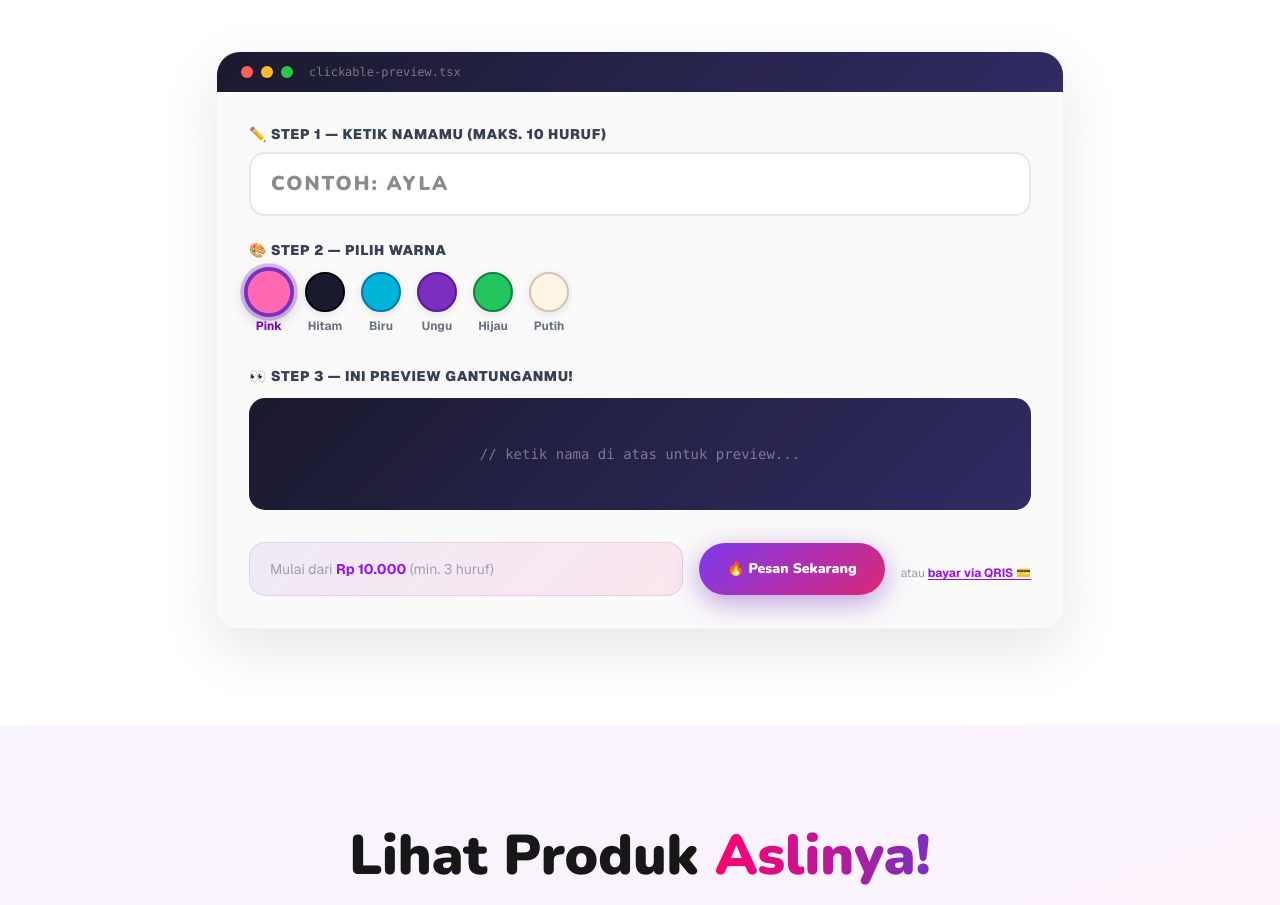
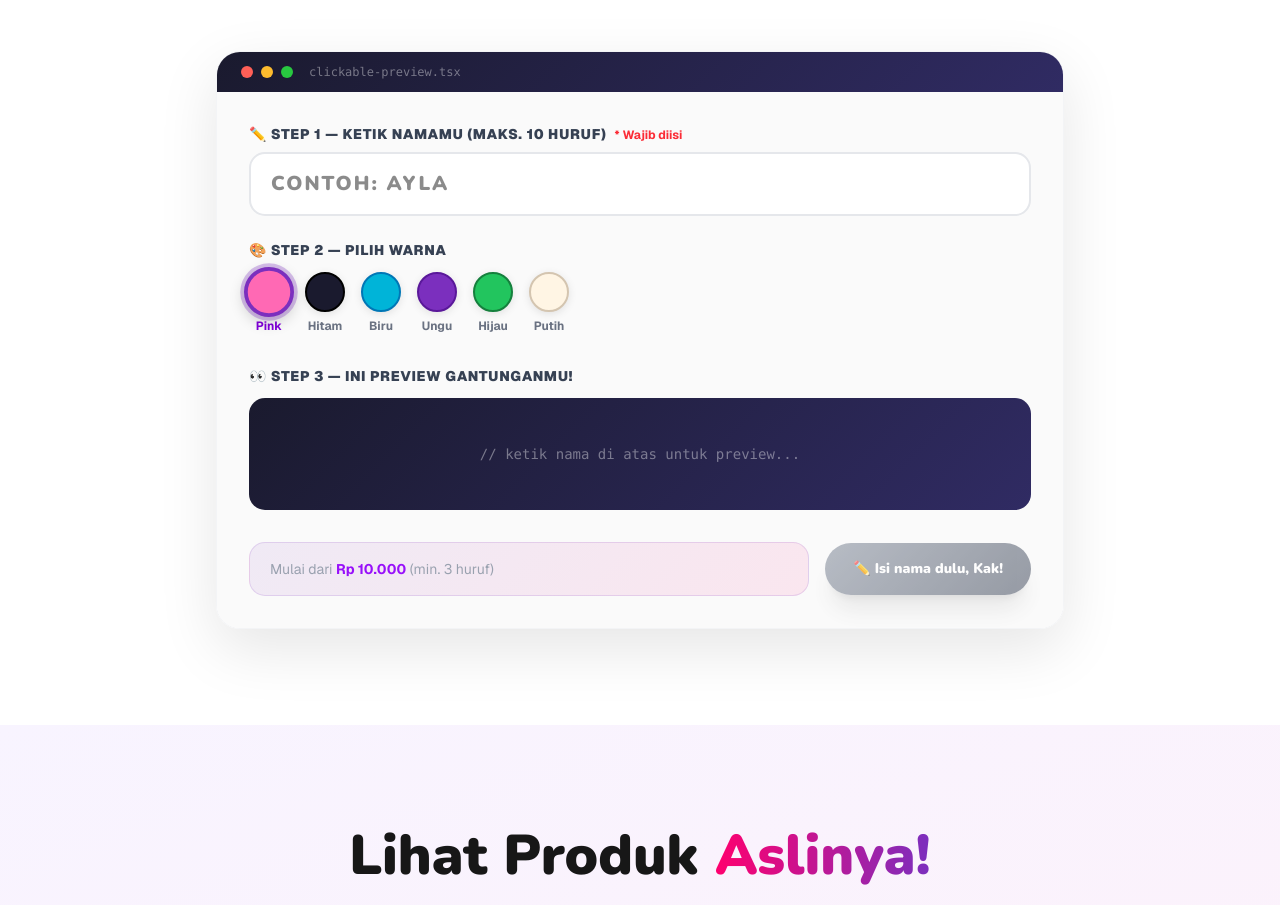
Before and after one commit to GeleukSanga/jogpro-oreo, a Next.js app: page /gantungantas in a window 1280 px wide. Shown: the part 1102-2007 px from the top of the page. Built offline with nearby package versions, Linux system fonts and the light colour scheme.

Commit message:
fix: tombol pesan wajib isi nama+warna dulu, hero/CTA scroll ke preview section

```diff
--- a/app/gantungantas/page.tsx
+++ b/app/gantungantas/page.tsx
@@ -175,6 +175,7 @@ function Sparkles() {
 export default function GantunganTasPage() {
   const [nama, setNama] = useState("");
   const [selectedColor, setSelectedColor] = useState<ColorOption>(colorOptions[0]);
+  const [showNamaError, setShowNamaError] = useState(false);
 
   const namaClean = nama.trim().toUpperCase().replace(/[^A-Z0-9 ]/g, "");
   const hurufCount = namaClean.replace(/ /g, "").length;
@@ -311,7 +312,7 @@ export default function GantunganTasPage() {
               variants={fadeUp} initial="hidden" animate="show" transition={{ delay: 0.35 }}
             >
               <a
-                href="/checkout?produk=Clickable%20Gantungan%20Tas&harga=15000"
+                href="#preview-section"
                 className="inline-flex items-center gap-3 font-black text-white rounded-full px-8 py-4 shadow-2xl transition-transform hover:scale-105 active:scale-95"
                 style={{ background: "linear-gradient(135deg,#7c3aed,#db2777)", boxShadow: "0 10px 36px rgba(123,47,190,0.45)", fontFamily: "var(--font-nunito)" }}
               >
@@ -320,7 +321,7 @@ export default function GantunganTasPage() {
               <p className="text-center text-sm text-white/70 mt-3">
                 atau{" "}
                 <a
-                  href="/checkout?produk=Clickable%20Gantungan%20Tas&harga=45000"
+                  href="#preview-section"
                   className="text-yellow-300 font-bold underline underline-offset-2 hover:text-yellow-100"
                 >
                   bayar via QRIS 💳
@@ -400,7 +401,7 @@ export default function GantunganTasPage() {
       </section>
 
       {/* ═══════ CARA PESAN — INTERACTIVE ═══════ */}
-      <section className="py-24 bg-white">
+      <section id="preview-section" className="py-24 bg-white">
         <div className="max-w-4xl mx-auto px-6">
           <motion.div
             variants={fadeUp} initial="hidden" whileInView="show" viewport={{ once: true }} transition={{ duration: 0.6 }}
@@ -436,15 +437,20 @@ export default function GantunganTasPage() {
               <div className="mb-6">
                 <label className="block text-sm font-black uppercase tracking-wider text-gray-700 mb-2">
                   ✏️ Step 1 — Ketik Namamu (maks. 10 huruf)
+                  <span className="ml-2 text-red-500 text-xs normal-case font-bold tracking-normal">* Wajib diisi</span>
                 </label>
                 <input
                   type="text"
                   value={nama}
-                  onChange={e => setNama(e.target.value.slice(0, 10))}
+                  onChange={e => { setNama(e.target.value.slice(0, 10)); setShowNamaError(false); }}
                   placeholder="Contoh: AYLA"
-                  className="w-full px-5 py-4 rounded-2xl border-2 border-gray-200 focus:border-purple-500 focus:outline-none text-xl font-black uppercase tracking-widest transition-colors bg-white"
+                  className={`w-full px-5 py-4 rounded-2xl border-2 focus:outline-none text-xl font-black uppercase tracking-widest transition-colors bg-white ${showNamaError ? "border-red-400 bg-red-50 focus:border-red-500" : "border-gray-200 focus:border-purple-500"}`}
                   style={{ fontFamily: "var(--font-nunito)" }}
+                  id="input-nama"
                 />
+                {showNamaError && (
+                  <p className="text-red-500 text-sm font-bold mt-2">⚠️ Nama wajib diisi sebelum pesan!</p>
+                )}
               </div>
 
               {/* Step 2 — Pilih warna */}
@@ -545,8 +551,20 @@ export default function GantunganTasPage() {
                   )}
                 </div>
 
+                {namaClean.length === 0 ? (
+                  <button
+                    onClick={() => { setShowNamaError(true); document.getElementById("input-nama")?.focus(); }}
+                    className="flex items-center gap-2 font-black text-white rounded-full px-7 py-4 text-sm shadow-xl whitespace-nowrap opacity-70 cursor-not-allowed"
+                    style={{
+                      background: "linear-gradient(135deg,#9ca3af,#6b7280)",
+                      fontFamily: "var(--font-nunito)",
+                    }}
+                  >
+                    ✏️ Isi nama dulu, Kak!
+                  </button>
+                ) : (
                   <a
-                  href={`/checkout?produk=Clickable%20Gantungan%20Tas&harga=${totalHarga}&nama=${namaClean || ""}&warna=${selectedColor.name}`}
+                    href={`/checkout?produk=Clickable%20Gantungan%20Tas&harga=${totalHarga}&nama=${namaClean}&warna=${selectedColor.name}`}
                     className="flex items-center gap-2 font-black text-white rounded-full px-7 py-4 text-sm shadow-xl transition-transform hover:scale-105 active:scale-95 whitespace-nowrap"
                     style={{
                       background: "linear-gradient(135deg,#7c3aed,#db2777)",
@@ -556,15 +574,18 @@ export default function GantunganTasPage() {
                   >
                     🔥 Pesan Sekarang
                   </a>
+                )}
+                {namaClean.length > 0 && (
                   <p className="text-center text-xs text-gray-400 mt-2">
                     atau{" "}
                     <a
-                    href={`/checkout?produk=Clickable%20Gantungan%20Tas&harga=${totalHarga}&nama=${namaClean || ""}&warna=${selectedColor.name}`}
+                      href={`/checkout?produk=Clickable%20Gantungan%20Tas&harga=${totalHarga}&nama=${namaClean}&warna=${selectedColor.name}`}
                       className="text-purple-600 font-bold underline underline-offset-2 hover:text-purple-800"
                     >
                       bayar via QRIS 💳
                     </a>
                   </p>
+                )}
               </div>
             </div>
           </motion.div>
@@ -799,7 +820,7 @@ export default function GantunganTasPage() {
             </p>
 
             <motion.a
-              href="/checkout?produk=Clickable%20Gantungan%20Tas&harga=15000"
+              href="#preview-section"
               whileHover={{ scale: 1.06 }}
               whileTap={{ scale: 0.95 }}
               className="inline-flex items-center gap-3 font-black text-lg rounded-full px-10 py-5 bg-white text-purple-700 shadow-2xl hover:bg-yellow-300 transition-colors"
@@ -810,7 +831,7 @@ export default function GantunganTasPage() {
             <p className="text-center text-sm text-white/60 mt-2">
               atau{" "}
               <a
-                href="/checkout?produk=Clickable%20Gantungan%20Tas&harga=15000"
+                href="#preview-section"
                 className="text-yellow-300 font-bold underline underline-offset-2 hover:text-yellow-100"
               >
                 bayar via QRIS 💳
```
Lines whose indentation alone changed are shown as unchanged.
